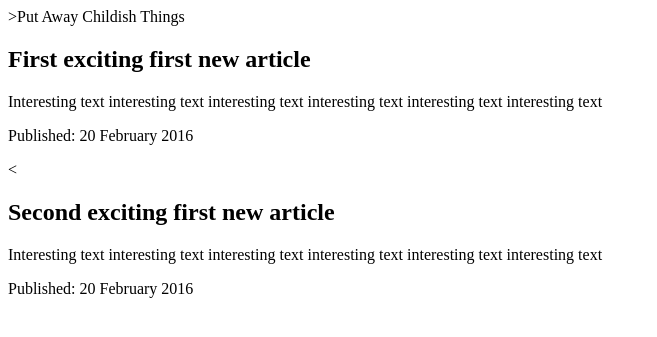
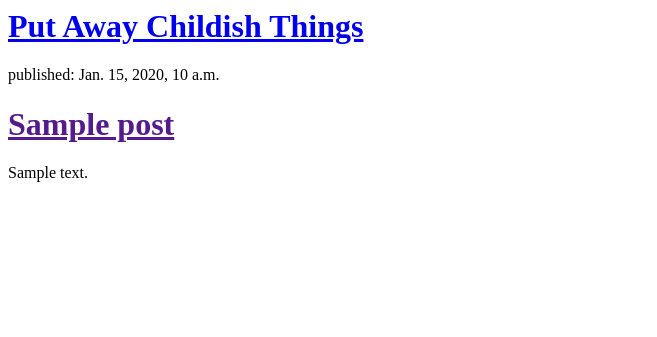
Before and after one commit to josieg01/my-first-blog, a Django app: template blog/templates/blog/post_list.html in a window 1280 px wide. Shown: the top 337 px of the page, without its empty margins (0-657 px from the left). Run offline with Django 3.2, Linux system fonts and the light colour scheme; the template is opened without the code that fills it: values that come from a table or form of the project are taken from there, others are empty; tables that the repository leaves empty hold one stand-in row (values such as "Sample post").

Commit message:
Modified templates to display posts from database.

```diff
--- a/blog/templates/blog/post_list.html
+++ b/blog/templates/blog/post_list.html
@@ -3,18 +3,16 @@
         <title> Put Away Childish Things </title>
     </head>
     <body>
-       <div>
-       		<h1></h1>>Put Away Childish Things</h1>
-       </div>
-       <div>
-       		<h2>First <strong>exciting</strong> first new article</h2>
-       		<p>Interesting text interesting text interesting text interesting text interesting text interesting text</p>
-       		<p>Published: 20 February 2016</p>
-       </div>
-       <div>
-        	<<h2>Second <strong>exciting</strong> first new article</h2>
-        	<p>Interesting text interesting text interesting text interesting text interesting text interesting text</p>
-        	<p>Published: 20 February 2016</p>
-        </div>
+     <div>
+    <h1><a href="/">Put Away Childish Things</a></h1>
+</div>
+
+{% for post in posts %}
+    <div>
+        <p>published: {{ post.published_date }}</p>
+        <h1><a href="">{{ post.title }}</a></h1>
+        <p>{{ post.text|linebreaks }}</p>
+    </div>
+{% endfor %}
     </body>
 </html>
--- a/blog/views.py
+++ b/blog/views.py
@@ -1,5 +1,7 @@
 from django.shortcuts import render
+from django.utils import timezone
+from .models import Post
 
-# Create your views here.
 def post_list(request):
-    return render(request, 'blog/post_list.html', {})
+    posts = Post.objects.filter(published_date__lte=timezone.now()).order_by('published_date')
+    return render(request, 'blog/post_list.html', {'posts': posts})
```
